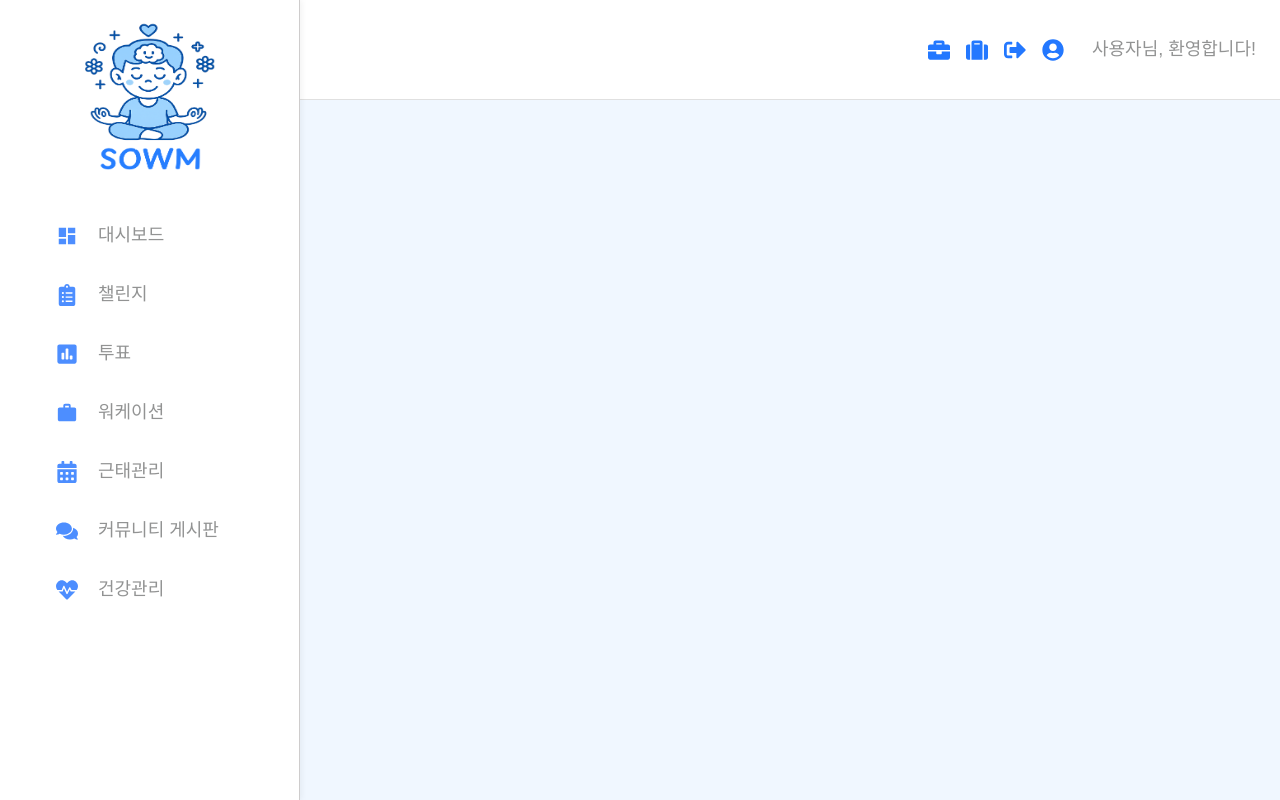
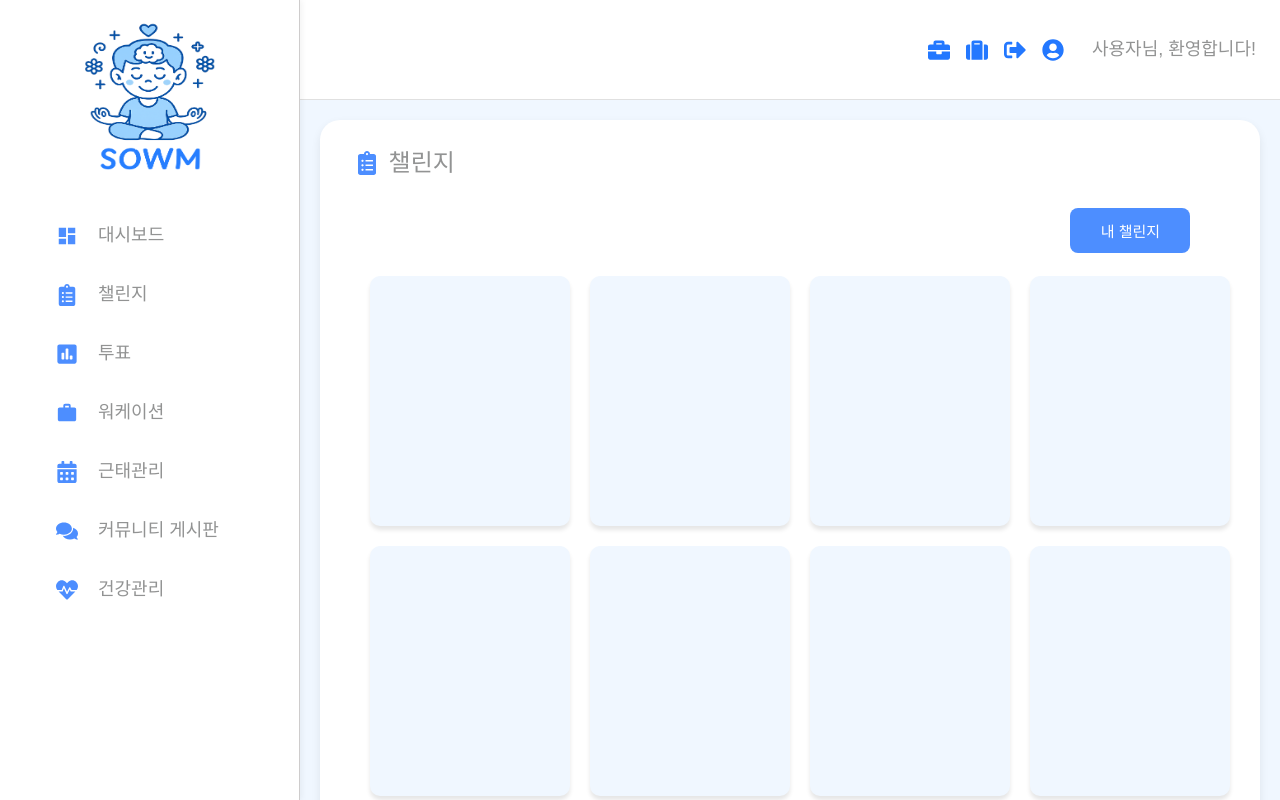
Before and after one commit to JEUNG1234/Final-Project, a React (Vite) app in the folder React/Final-Front/: page /chellenge in a window 1280 px wide. Built offline with nearby package versions, Linux system fonts and the light colour scheme.

Commit message:
챌린지 페이지 ui 생성

```diff
--- a/React/Final-Front/src/App.jsx
+++ b/React/Final-Front/src/App.jsx
@@ -14,6 +14,7 @@ import Workcation from './pages/Workcation';
 import MemberDashBoard from './pages/MemberDashBoard';
 import CommunityBoard from './pages/CommunityBoard';
 import AddBoard from './pages/AddBoard';
+import Chellenge from './pages/Chellenge';
 
 const AppContainer = styled.div`
   display: flex;
@@ -68,12 +69,12 @@ function App() {
                   <Route path="/Workcation" element={<Workcation />} />
                   <Route path="/votelist" element={<VoteList />} />
                   {/* 여기에 Sidebar와 Header가 필요한 다른 페이지들을 추가하세요 */}
-                  <Route path="/memberdashboard" element = {<MemberDashBoard />} />
+                  <Route path="/memberdashboard" element={<MemberDashBoard />} />
+                  <Route path="/chellenge" element={<Chellenge />} />
                   <Route path="/mypage" element={<MyPage />} />
                   <Route path="/adminattendance" element={<AdminAttendance />} />
                   <Route path="/communityboard" element={<CommunityBoard />} />\
                   <Route path="/addboard" element={<AddBoard />} />
-
                 </Routes>
               </Layout>
             }
--- a/React/Final-Front/src/components/SideBar.jsx
+++ b/React/Final-Front/src/components/SideBar.jsx
@@ -5,25 +5,38 @@ import { FaClipboardList, FaPoll, FaCalendarAlt, FaComments, FaHeartbeat } from
 import { MdDashboard, MdWork } from 'react-icons/md';
 import { useNavigate } from 'react-router-dom';
 
-
-
 const Sidebar = () => {
   const navigate = useNavigate(); // useNavigate 훅 사용
 
   return (
     <SidebarContainer>
       <LogoContainer>
-        <img src={logoImg} onClick={() => navigate('/memberdashboard')} alt="SOWM 캐릭터" /> {/* 해당 경로는 적절히 변경 필요 */}
+        <img src={logoImg} onClick={() => navigate('/memberdashboard')} alt="SOWM 캐릭터" />{' '}
+        {/* 해당 경로는 적절히 변경 필요 */}
       </LogoContainer>
 
       <MenuList>
-        <MenuItem onClick={() => navigate('/memberdashboard')}><MdDashboard /> 대시보드</MenuItem>
-        <MenuItem><FaClipboardList /> 챌린지</MenuItem>
-        <MenuItem onClick={() => navigate('/VoteList')}><FaPoll /> 투표</MenuItem>
-        <MenuItem onClick={() => navigate('/workcation')}><MdWork /> 워케이션</MenuItem>
-        <MenuItem><FaCalendarAlt /> 근태관리</MenuItem>
-        <MenuItem onClick={() => navigate('/communityboard')}><FaComments /> 커뮤니티 게시판</MenuItem>
-        <MenuItem><FaHeartbeat /> 건강관리</MenuItem>
+        <MenuItem onClick={() => navigate('/memberdashboard')}>
+          <MdDashboard /> 대시보드
+        </MenuItem>
+        <MenuItem onClick={() => navigate('/chellenge')}>
+          <FaClipboardList /> 챌린지
+        </MenuItem>
+        <MenuItem onClick={() => navigate('/VoteList')}>
+          <FaPoll /> 투표
+        </MenuItem>
+        <MenuItem onClick={() => navigate('/workcation')}>
+          <MdWork /> 워케이션
+        </MenuItem>
+        <MenuItem>
+          <FaCalendarAlt /> 근태관리
+        </MenuItem>
+        <MenuItem onClick={() => navigate('/communityboard')}>
+          <FaComments /> 커뮤니티 게시판
+        </MenuItem>
+        <MenuItem>
+          <FaHeartbeat /> 건강관리
+        </MenuItem>
       </MenuList>
     </SidebarContainer>
   );
--- /dev/null
+++ b/React/Final-Front/src/pages/Chellenge.jsx
@@ -0,0 +1,175 @@
+import React from 'react';
+import styled from 'styled-components';
+import { FaClipboardList } from 'react-icons/fa';
+import { useNavigate } from 'react-router-dom';
+
+const Chellenge = () => {
+  return (
+    <Container>
+      <MainContent>
+        <PageHeader>
+          <PageTitle>
+            <FaClipboardList />
+            챌린지
+          </PageTitle>
+        </PageHeader>
+        <MyChellengeAera>
+          <MyChellengeButton>내 챌린지</MyChellengeButton>
+        </MyChellengeAera>
+        <ContentBody>
+          <ChellengeCard></ChellengeCard>
+          <ChellengeCard></ChellengeCard>
+          <ChellengeCard></ChellengeCard>
+          <ChellengeCard></ChellengeCard>
+          <ChellengeCard></ChellengeCard>
+          <ChellengeCard></ChellengeCard>
+          <ChellengeCard></ChellengeCard>
+          <ChellengeCard></ChellengeCard>
+        </ContentBody>
+        <Pagination>
+          <PageButton>&lt;</PageButton>
+          <PageButton className="active">1</PageButton>
+          <PageButton>2</PageButton>
+          <PageButton>3</PageButton>
+          <PageButton>&gt;</PageButton>
+        </Pagination>
+      </MainContent>
+    </Container>
+  );
+};
+
+const Container = styled.div`
+  height: 100%;
+  width: 100%;
+  padding: 2%;
+  background: #f0f7ff;
+`;
+
+const MainContent = styled.div`
+  height: 100%;
+  width: 100%;
+  background: #ffffff;
+  border-radius: 20px;
+  box-shadow: 0 4px 10px rgba(0, 0, 0, 0.08);
+  margin: 0 auto;
+`;
+
+const PageHeader = styled.div`
+  display: flex;
+  align-items: center;
+  justify-content: flex-start;
+`;
+
+const PageTitle = styled.h2`
+  font-size: 24px;
+  color: #929393;
+  display: flex;
+  align-items: center;
+  margin: 25px 35px;
+  gap: 10px;
+
+  /* React Icons는 SVG로 렌더링되므로, 직접적으로 스타일을 적용할 수 있습니다. */
+  h2 {
+    padding: 3% 7% 0 7%;
+  }
+
+  div {
+    padding: 3% 3% 0 3%;
+  }
+
+  svg {
+    color: #4d8eff;
+  }
+`;
+
+const MyChellengeAera = styled.div`
+  width: 100%;
+  height: 50px;
+  /* background-color: #5e7f9c; */
+  display: flex;
+  align-items: center;
+  justify-content: flex-end;
+`;
+
+const MyChellengeButton = styled.button`
+  width: 120px;
+  margin: 0px 70px;
+  background-color: #4d8eff;
+  color: white;
+  padding: 12px;
+  font-size: 15px;
+  font-weight: bold;
+  border: none;
+  border-radius: 8px;
+  cursor: pointer;
+
+  &:hover {
+    background-color: #3c75e0;
+  }
+`;
+
+const ContentBody = styled.div`
+  height: 70%;
+  width: 100%;
+  padding: 10px 50px;
+  margin-top: 10px;
+  /* background: #5c5c5c; */
+  border-radius: 20px;
+  display: grid;
+  grid-template-columns: repeat(4, 1fr);
+  justify-items: center; /* 수평 정렬 */
+  align-items: center; /* 수직 정렬 */
+  gap: 20px;
+`;
+
+const ChellengeCard = styled.div`
+  width: 200px;
+  height: 250px;
+  border-radius: 10px;
+  background-color: #f0f7ff;
+  box-shadow: 0 4px 4px rgba(0, 0, 0, 0.1);
+  cursor: pointer;
+  transition: all 0.3s ease; /* 부드러운 애니메이션 추가 */
+
+  &:hover {
+    background-color: #d8e5ff;
+    transform: translateY(-5px); /* 살짝 위로 이동 */
+    box-shadow: 0 8px 12px rgba(0, 0, 0, 0.2); /* 그림자 강조 */
+  }
+`;
+
+const Pagination = styled.div`
+  display: flex;
+  justify-content: center;
+  align-items: center;
+  gap: 5px; /* 버튼 간 간격 */
+  margin-top: 20px;
+
+  @media (max-width: 576px) {
+    flex-wrap: wrap;
+    gap: 8px;
+  }
+`;
+
+const PageButton = styled.button`
+  padding: 8px 14px;
+  border: 1px solid #ddd;
+  border-radius: 5px;
+  background-color: white;
+  color: #333;
+  font-size: 14px;
+  cursor: pointer;
+  min-width: 35px; /* 버튼 최소 너비 */
+
+  &.active {
+    background-color: #007bff;
+    color: white;
+    border-color: #007bff;
+    font-weight: bold;
+  }
+
+  &:hover:not(.active) {
+    background-color: #f0f0f0;
+  }
+`;
+export default Chellenge;
--- a/React/Final-Front/src/pages/Workcation.jsx
+++ b/React/Final-Front/src/pages/Workcation.jsx
@@ -214,8 +214,6 @@ const Filters = styled.form`
   display: flex;
   gap: 70px;
   padding: 3% 7% 0 7%;
-
-
 `;
 
 const Select = styled.select`
```
Also changed, not shown: 1 other file (tests, documents, lock files or other folders).
